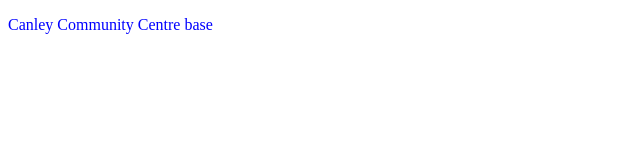
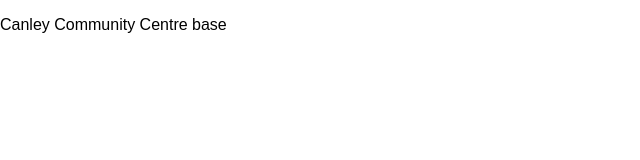
Before and after one commit to Harrisonbro/canley-community-centre, a website: page index.html in a window 1280 px wide. Shown: the whole page, without its empty margins (0-640 px from the left). Drawn offline with nearby package versions, Linux system fonts and the light colour scheme; files that its build step writes are made by us from their sources.

Commit message:
Working on CSS basics

```diff
--- a/app/assets/scss/main.scss
+++ b/app/assets/scss/main.scss
@@ -1,15 +1 @@
-/**
- * Box model
- */
-* {
-    &,
-    &:before,
-    &:after {
-        box-sizing: border-box;
-        *behavior: url(/css/boxsizing.htc);
-    }
-}
-
-* {
-    color: blue;
-}
+@import 'normalize';
--- a/gulp/tasks/css.js
+++ b/gulp/tasks/css.js
@@ -38,4 +38,6 @@
     gutil.log( gutil.colors.red('[Libsass error] "' + error.message + '"'),
                gutil.colors.cyan("in " + error.file + ":"+ error.line) );
     gutil.beep();
+
+    this.emit('end');
 };
```
